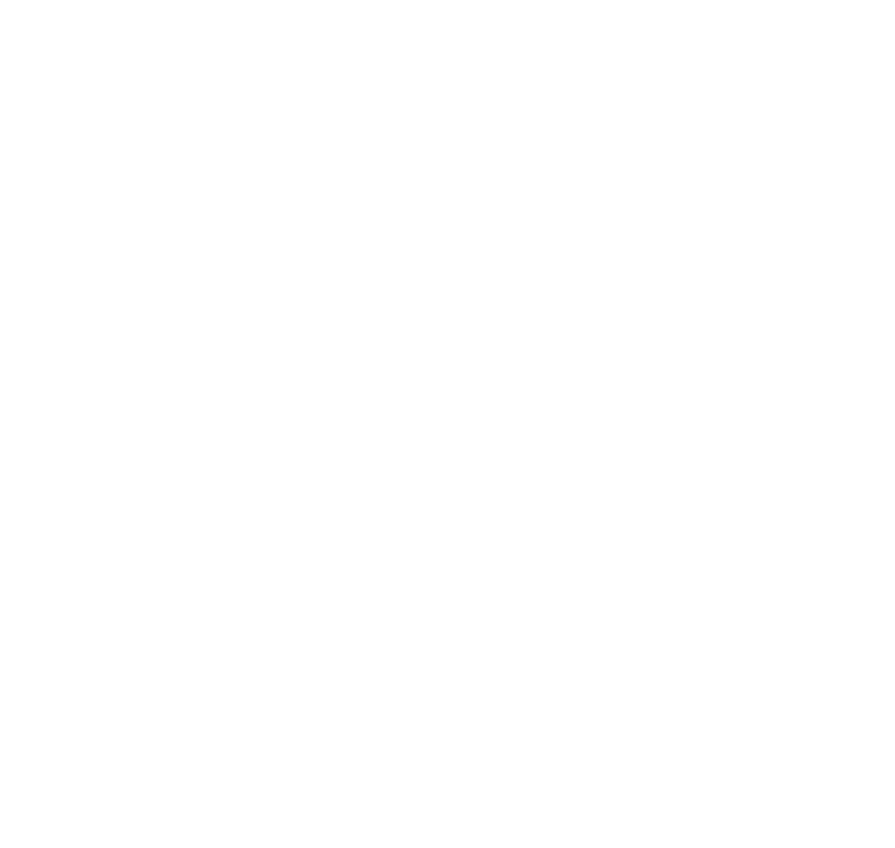
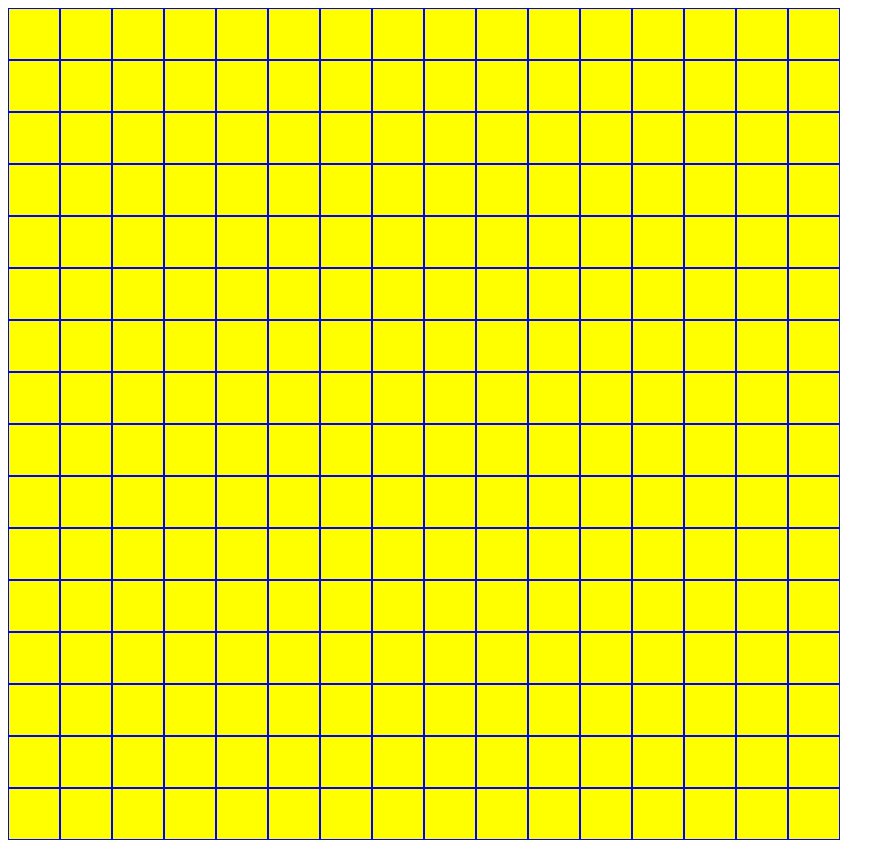
Before and after one commit to AngeloDiMortimer/Etch-a-Sketch, a plain HTML site: page index.html in a window 1280 px wide. Shown: the whole page, without its empty margins (0-895 px from the left). Before the commit the page ends 800 px from the top, so only its background shows below. Drawn offline with Linux system fonts and the light colour scheme.

Commit message:
Made createGrid function, working as intended

```diff
--- a/index.html
+++ b/index.html
@@ -4,10 +4,13 @@
     <meta charset="UTF-8">
     <meta http-equiv="X-UA-Compatible" content="IE=edge">
     <meta name="viewport" content="width=device-width, initial-scale=1.0">
+    <link rel="stylesheet" href="./styles/style.css">
     <script src="./scripts/script.js" defer></script>
     <title>Etch-a-Sketh!</title>
 </head>
 <body>
+    <div class="container">
 
+    </div>
 </body>
 </html>
--- a/scripts/script.js
+++ b/scripts/script.js
@@ -0,0 +1,22 @@
+const resetButton = document.querySelector('button');
+const container = document.querySelector('.container');
+
+let sizeOfGrid = 16;
+
+const createGrid = (numbOfGrids) => { //Creates an specific number of grids as needed. I.E: A 16x16 grid of square divs.
+
+    for (let i = 0; i < numbOfGrids; i++) {//makes the rows where the gridboxes will be
+        const row = document.createElement('div');
+        row.classList.add('grid-row');
+
+        for (let j = 0; j < numbOfGrids; j++) { //makes the gridboxes
+            const gridBox = document.createElement('div');
+            gridBox.classList.add('grid-box');
+            row.appendChild(gridBox);
+        }
+
+        container.appendChild(row);
+    }
+}
+
+createGrid(sizeOfGrid);
--- a/styles/style.css
+++ b/styles/style.css
@@ -0,0 +1,11 @@
+
+.grid-row {
+    display: flex;
+}
+
+.grid-box {
+    height: 50px;
+    width: 50px;
+    border: 1px solid blue;
+    background-color: yellow;
+}
```
